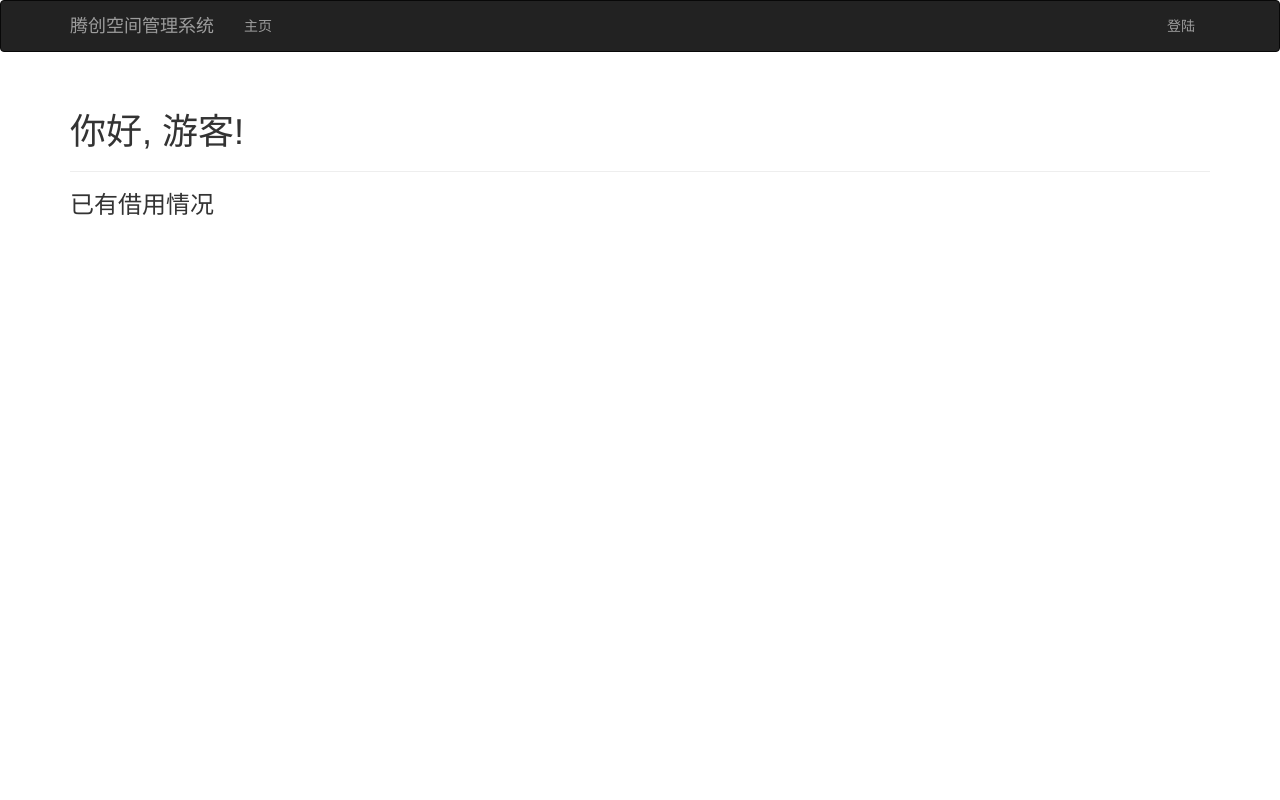
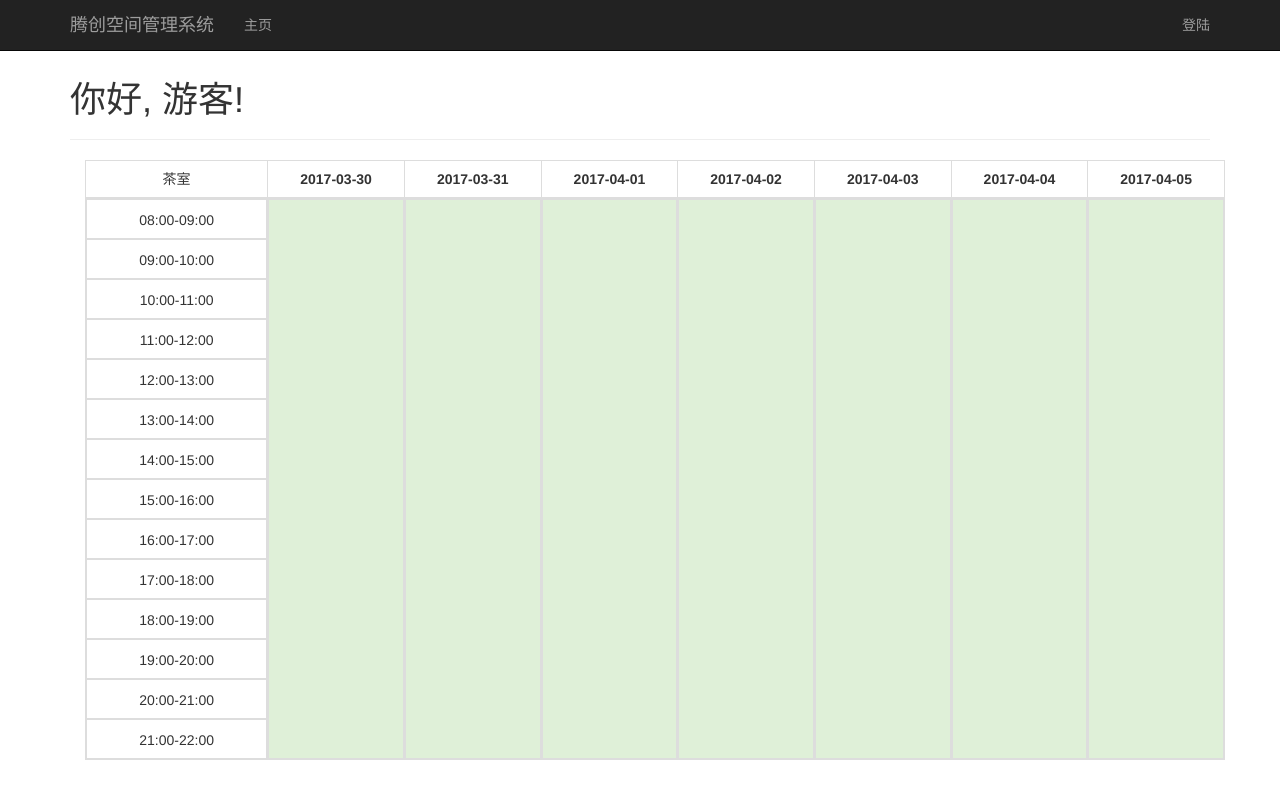
Before and after one commit to zhangtianxiang/SYSTEM, a Flask app: page / in a window 1280 px wide. Run offline with Flask 2, Linux system fonts and the light colour scheme; data that the repository does not hold is empty; some libraries are stand-ins or nearby versions.

Commit message:
ztx：修改视图函数及页面模板，初步实现表格展示空间借用情况

```diff
--- a/app/main/views.py
+++ b/app/main/views.py
@@ -4,7 +4,60 @@ from . import main
 from ..models import User,Agreement
 from .. import db
 
+from functools import cmp_to_key
+
+from datetime import date,datetime,timedelta
+
+def cmp(a,b):
+    if a.timeday == b.timeday:
+        return a.fromtime-b.fromtime
+    else:
+        if (a.timeday < b.timeday):
+            return -1;
+        else:
+            return 1;
+
 @main.route('/')
 def index():
     agreements=Agreement.query.all()
-    return render_template('index.html',agreements=agreements)
+
+    today = datetime.today()
+    days = []
+    for i in range(7):
+        days.append((today.date(),str(today.date())))
+        today += timedelta(1)
+    dayL = days[0][1]
+    dayR = days[6][1]
+
+    #茶室
+    chashi_agr = []
+    for i in agreements:
+        if i.enable == False:
+            continue
+        if i.room.name=='茶室' and i.timeday>=dayL and i.timeday<=dayR:
+            chashi_agr.append(i)
+    chashi_agr.sort(key=cmp_to_key(cmp))
+    chashi_event = []
+    for i in range(7):
+        nowagr = []
+        marks = []
+        for j in chashi_agr:
+            if j.timeday == days[i][1]:
+                nowagr.append(j)
+        if len(nowagr) == 0:
+            marks.append((False,22-8))
+        else:
+            if nowagr[0].fromtime > 8:
+                marks.append((False,nowagr[0].fromtime-8))
+            marks.append((True,nowagr[0]))
+            for j in range(1,len(nowagr)):
+                if nowagr[j].fromtime > nowagr[j-1].totime:
+                    marks.append((False,nowagr[j].fromtime-nowagr[j-1].totime))
+                marks.append((True,nowagr[j]))
+            if nowagr[len(nowagr)-1].totime < 22:
+                marks.append((False,22-nowagr[len(nowagr)-1].totime))
+        chashi_event.append(marks)
+
+    #ok
+
+    return render_template('index.html',agreements=agreements,event=chashi_event,days=days)
--- a/app/templates/base.html
+++ b/app/templates/base.html
@@ -4,12 +4,12 @@
 
 {% block head %}
 {{ super() }}
-<link rel="shortcut icon" href="{{ url_for('static', filename='favicon.ico') }}" type="image/x-icon">
-<link rel="icon" href="{{ url_for('static', filename='favicon.ico') }}" type="image/x-icon">
+<link rel="shortcut icon" href="{{ url_for('static', filename='tengfei.ico') }}" type="image/x-icon">
+<link rel="icon" href="{{ url_for('static', filename='tengfei.ico') }}" type="image/x-icon">
 {% endblock %}
 
 {% block navbar %}
-<div class="navbar navbar-inverse" role="navigation">
+<div class="navbar navbar-inverse navbar-fixed-top" role="navigation">
     <div class="container">
         <div class="navbar-header">
             <button type="button" class="navbar-toggle" data-toggle="collapse" data-target=".navbar-collapse">
@@ -40,9 +40,9 @@
 {% endblock %}
 
 {% block content %}
-<div class="container">
+<div class="container" style="margin-top: 40px">
     {% for message in get_flashed_messages() %}
-    <div class="alert alert-warning">
+    <div class="alert alert-success" style="margin-top: 30px;">
         <button type="button" class="close" data-dismiss="alert">&times;</button>
         {{ message }}
     </div>
--- a/app/templates/index.html
+++ b/app/templates/index.html
@@ -1,25 +1,105 @@
 {% extends "base.html" %}
+
+{% block head %}
+{{ super() }}
+<style type="text/css">
+    .tb-time{border:1px solid #ddd; height: 40px;line-height:40px;text-align:center;}
+    .tb-time-col{padding:0px !important; width: 16%;}
+    .tb-event{border:1px solid #ddd; text-align:center;}
+    .tb-event-col{padding:0px !important; width: 12%;}
+    .wk-wklabel{width: 12%;text-align:center;}
+    .wk-address{width: 16%;text-align:center;}
+    .tb-used{background-color: #A6E4FC;}
+    .tb-unused{background-color: #DFF0D8;}
+</style>
+{% endblock %}
 
 {% block title %}腾创空间管理系统{% endblock %}
 
 {% block page_content %}
 <div class="page-header">
-    <h1>你好, {% if current_user.is_authenticated %}{{ current_user.username }}{% else %}游客{% endif %}!</h1>
+    <h1>
+        你好, {% if current_user.is_authenticated %}{{ current_user.username }}{% else %}游客{% endif %}!
+    </h1>
 </div>
-<h3>已有借用情况</h3>
-<ul class="agreements">
+<div class="container">
+    <table class="table table-bordered" style="word-wrap: break-word; word-break:break-all;">
+        <thead>
+            <!-- 表头(日期) -->
+            <tr class="wk-daynames">
+                <td class="wk-address">
+                    茶室
+                </td>
+                {%  for i in range(7) %}
+                <th class="wk-wklabel">
+                    <div class="wk-dayname">
+                        {{ days[i][1] }}
+                    </div>
+                </th>
+                {% endfor %}
+            </tr>
+        </thead>
+        <tbody>
+            <tr>
+                <td class="tb-time-col" valign="middle">
+                    <!-- 时间列 -->
+                    <div class="tb-time">
+                        08:00-09:00
+                    </div>
+                    <div class="tb-time">
+                        09:00-10:00
+                    </div>
+                    {% for i in range(10,22) %}
+                    <div class="tb-time">
+                        {{ i }}:00-{{ i+1 }}:00
+                    </div>
+                    {% endfor %}
+                </td>
+                {% for j in range(7) %}
+                <td class="tb-event-col">
+                    {% for i in event[j] %}
+                    {% if i[0] == True %}
+                    <div class="tb-event tb-used" style="height: {{ 40*(i[1].totime-i[1].fromtime) }}px;">
+                        {{ i[1].org }}
+                    </div>
+                    {% else %}
+                    <div class="tb-event tb-unused" style="height: {{ i[1]*40 }}px;">
+                    </div>
+                    {% endif %}
+                    {% endfor %}
+                </td>
+                {% endfor %}
+            </tr>
+        </tbody>
+    </table>
+</div>
+<ul class="agreements media-list">
     {%  for each in  agreements%}
     {% if each.enable == True %}
-    <li class="agreement">
-        <h4>借用单号:{{ each.id }}</h4>
-        <div>借用组织:{{ each.org }}</div>
-        <div>联系方式:{{ each.tel }}</div>
-        <div>使用房间:{{ each.room.name }}</div>
-        <div>使用人数:{{ each.number }}</div>
-        <div>使用日期:{{ each.timeday }}</div>
-        <div>使用时间:{{ each.fromtime }}点~{{ each.totime }}点</div>
-        <div></div>
-    </li>
+    <div class="media">
+        <a class="pull-left">
+            <div style="font-size:90px; color:#ddd;/*#337ab7*/">
+                {{each.id}}
+            </div>
+        </a>
+        <div class="agreement media-body">
+            <h4 class="media-heading">
+                {{ each.room.name }}
+            </h4>
+            <p>
+                借用组织：{{ each.org }}
+            </p>
+            <p>
+                使用时间：{{ each.timeday }} {{ each.fromtime }}:00-{{ each.totime }}:00
+            </p>
+            <p>
+                使用人数：{{ each.number }}
+            </p>
+            <p>
+                联系方式：{{ each.tel }} (这里应当设为管理员可见)
+            </p>
+        </div>
+    </div>
     {% endif %}
     {% endfor %}
 </ul>
--- a/manage.py
+++ b/manage.py
@@ -30,9 +30,11 @@ def init_test():
     db.create_all()
     Role.insert_roles()
     Room.insert_rooms()
+    print("wwwwwwwwwwwwwwwwwww")
     users = {
         "16300240019": "严佳雯",
-        "15307130371": "王佳羽"
+        "15307130371": "王佳羽",
+        "16307130026": "张天翔"
     }
     for id in users:
         user = User(urpid=id)
```
Also changed, not shown: README.md, app/static/tengfei.ico (added), data-dev.sqlite (added).
